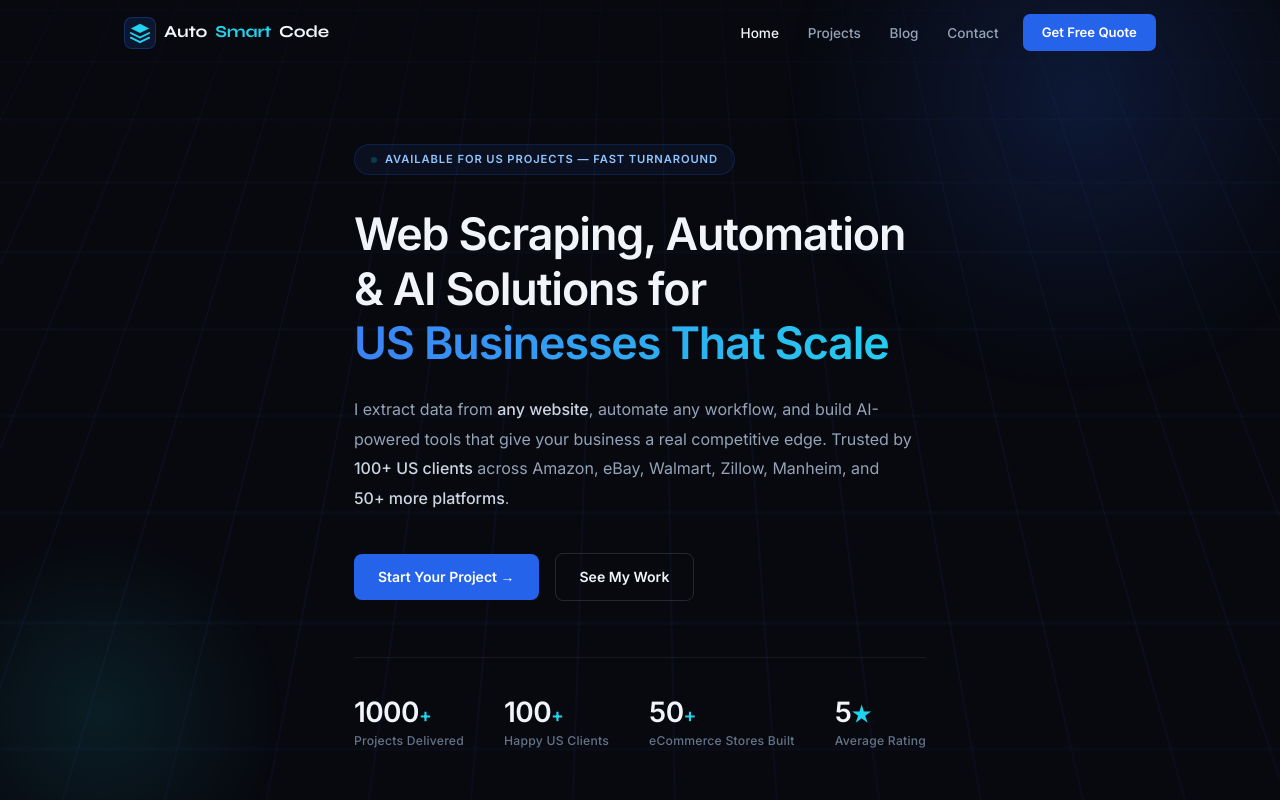
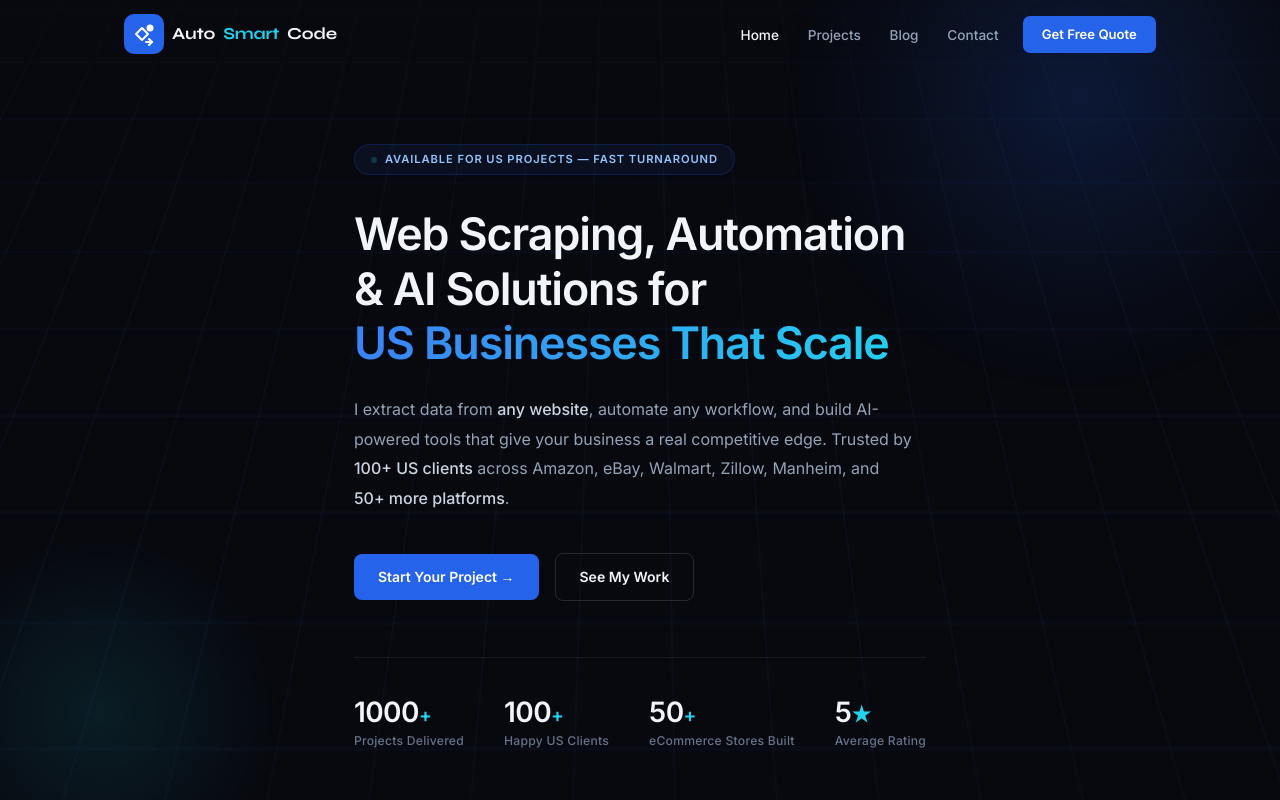
Before and after one commit to mubashir-ijaz/AutoSmartCode-website, a React (Create React App) app: page / in a window 1280 px wide. Shown: the top 800 px of the page. Built offline with nearby package versions, Linux system fonts and the light colour scheme.

Commit message:
Replace logo SVG with image in Navbar component

```diff
--- a/src/components/Navbar.jsx
+++ b/src/components/Navbar.jsx
@@ -38,12 +38,7 @@
     <nav className={`navbar ${scrolled ? "scrolled" : ""}`}>
       <div className="nav-inner">
         <Link to="/" className="nav-logo">
-          <div className="nav-logo-icon">
-            <svg width="22" height="22" viewBox="0 0 24 24" fill="none">
-              <path d="M12 2L2 7l10 5 10-5-10-5z" fill="#22d3ee"/>
-              <path d="M2 17l10 5 10-5M2 12l10 5 10-5" stroke="#22d3ee" strokeWidth="2" strokeLinecap="round"/>
-            </svg>
-          </div>
+          <img src="/logo.svg" alt="AutoSmartCode" className="nav-logo-img" />
           Auto<span>Smart</span>Code
         </Link>
 
```
